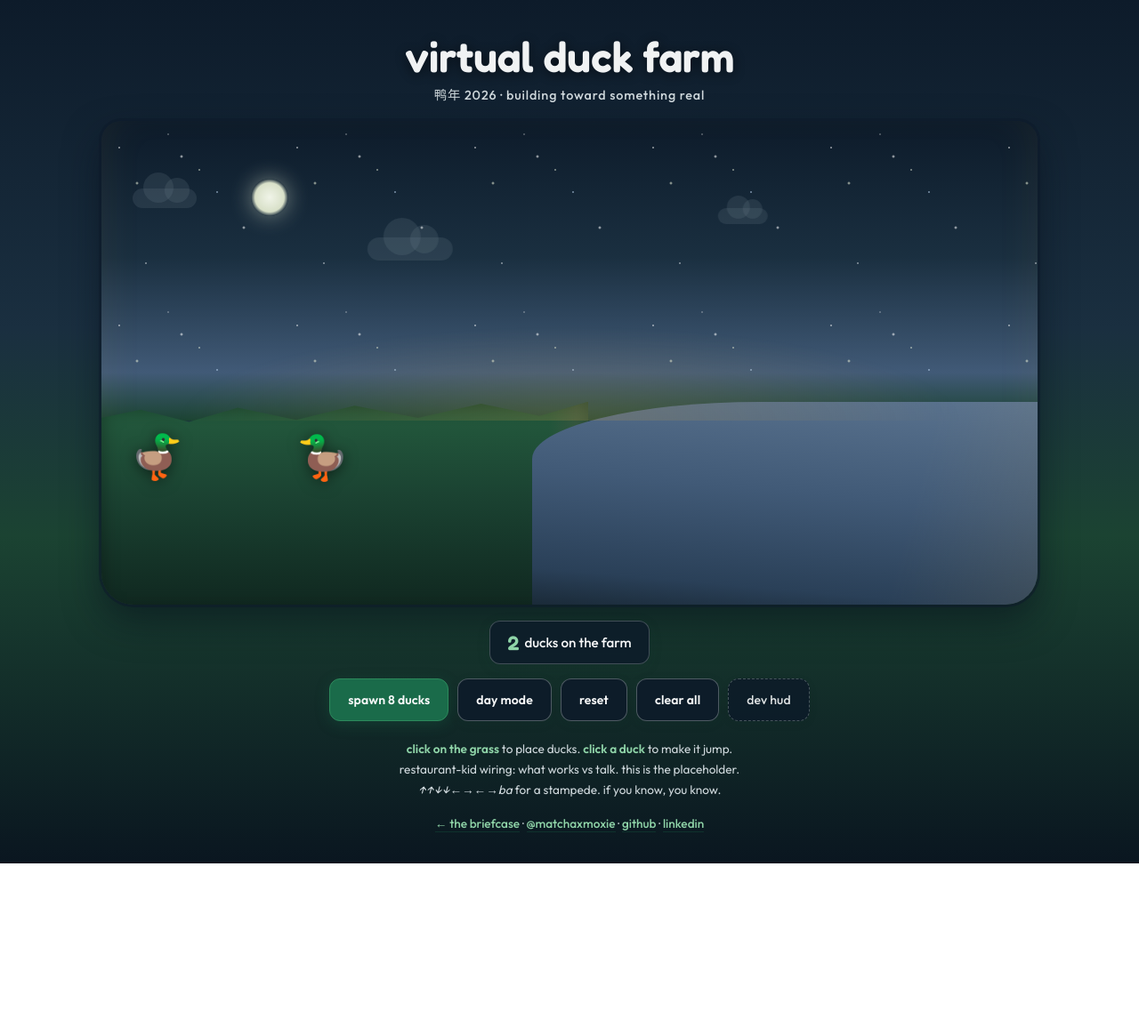
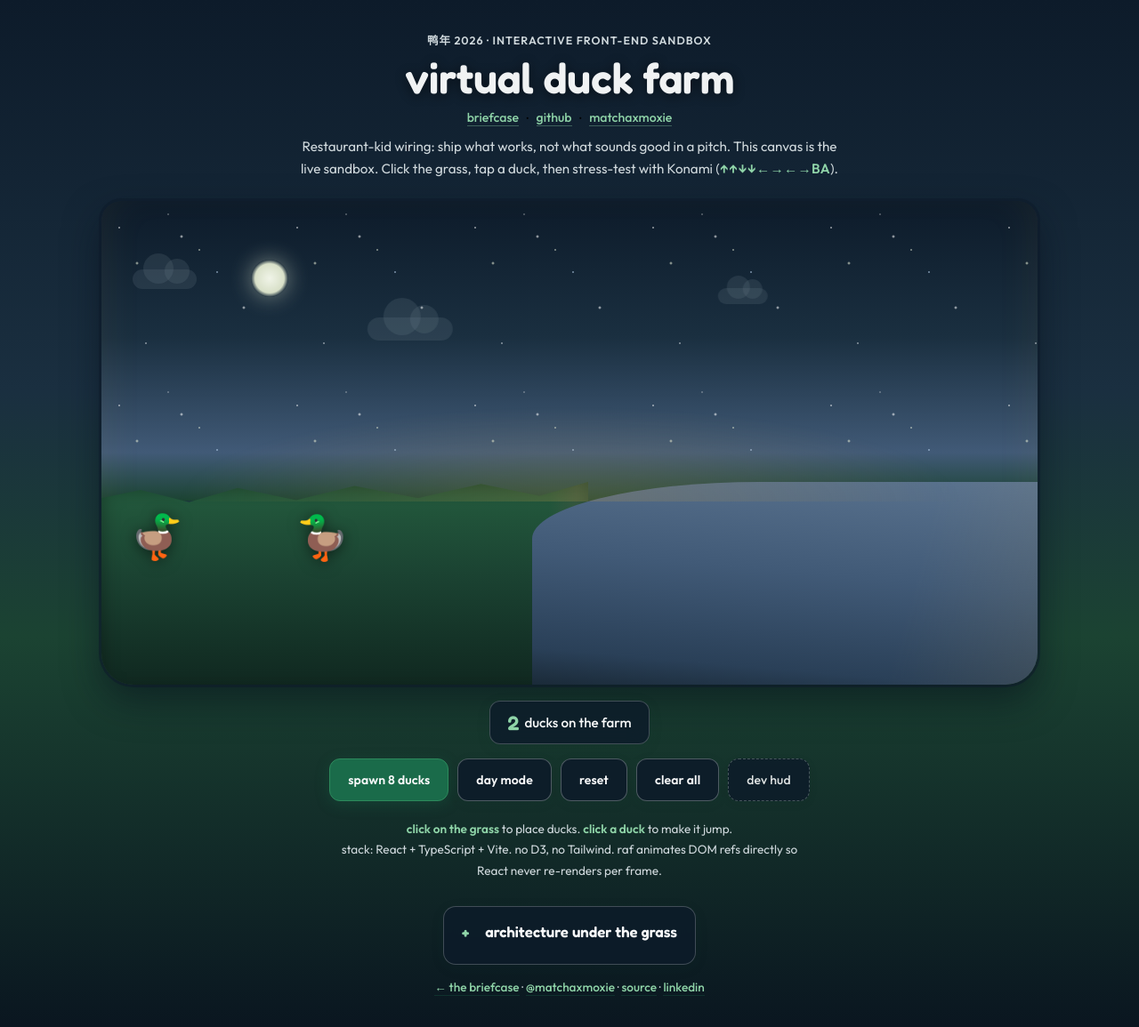
Before and after one commit to jadexzhao/jadexzhao, a React (Vite) app in the folder duck-farm/: page / in a window 1280 px wide. Shown: the whole page at 89% size. Before the commit the page ends 971 px from the top, so only its background shows below. Built offline with nearby package versions, Linux system fonts and the light colour scheme.

Commit message:
功能：将鸭年 duck farm 升级为带架构叙事的作品集沙盒页
标题/导航/导语围绕 LIVE canvas，可展开状态蓝图；保留昼夜、
RAF 无逐帧 setState、Konami toast 与 48px 触控目标。

```diff
--- a/duck-farm/index.html
+++ b/duck-farm/index.html
@@ -3,8 +3,8 @@
   <head>
     <meta charset="UTF-8" />
     <meta name="viewport" content="width=device-width, initial-scale=1.0" />
-    <meta name="description" content="A virtual duck farm: click the grass to spawn ducks. A playful React placeholder for the real thing someday." />
-    <title>virtual duck farm · jade zhao</title>
+    <meta name="description" content="鸭年 2026 · virtual duck farm. Interactive React + TypeScript + Vite front-end sandbox by Jade Zhao. Click the grass, tap a duck, Konami stampede." />
+    <title>鸭年 2026 · virtual duck farm · Interactive Front-End Sandbox</title>
   </head>
   <body>
     <div id="root"></div>
--- a/duck-farm/src/App.tsx
+++ b/duck-farm/src/App.tsx
@@ -259,16 +259,32 @@ export default function App() {
   return (
     <div className={`farm-container${isDay ? '' : ' night-mode'}`}>
       <header className="farm-header">
-        <h1 className="farm-title">
-          <a href="https://jadexzhao.github.io/jadexzhao/">virtual duck farm</a>
-        </h1>
-        <p className="farm-subtitle">鸭年 2026 · building toward something real</p>
+        <p className="farm-eyebrow">鸭年 2026 · Interactive Front-End Sandbox</p>
+        <h1 className="farm-title">virtual duck farm</h1>
+        <nav className="farm-nav" aria-label="portfolio links">
+          <a href="https://jadexzhao.github.io/jadexzhao/">briefcase</a>
+          <span aria-hidden="true">·</span>
+          <a href="https://github.com/jadexzhao">github</a>
+          <span aria-hidden="true">·</span>
+          <a href="https://matchaxmoxie.github.io/matchaxmoxie/">matchaxmoxie</a>
+        </nav>
+        <p className="farm-lede">
+          Restaurant-kid wiring: ship what works, not what sounds good in a pitch.
+          This canvas is the live sandbox. Click the grass, tap a duck, then stress-test
+          with Konami (<em>↑↑↓↓←→←→BA</em>).
+        </p>
       </header>
 
+      <section className="farm-hero" aria-labelledby="sandbox-heading">
+        <h2 id="sandbox-heading" className="visually-hidden">
+          the live sandbox
+        </h2>
         <div
           ref={canvasRef}
           className={`farm-canvas ${isDay ? 'day' : 'night'}`}
           onClick={handleCanvasClick}
+          role="application"
+          aria-label="Interactive duck farm. Click the grass to place ducks."
         >
           {!isDay && <div className="stars" />}
           <div className="cloud cloud-a" aria-hidden="true" />
@@ -302,6 +318,7 @@ export default function App() {
             </div>
           ))}
         </div>
+      </section>
 
       <div className="farm-hud">
         <div className="counter">
@@ -345,21 +362,90 @@ export default function App() {
           <strong>click on the grass</strong> to place ducks.{' '}
           <strong>click a duck</strong> to make it jump.
           <br />
-          restaurant-kid wiring: what works vs talk. this is the placeholder.
-          <br />
-          <em>↑↑↓↓←→←→ba</em> for a stampede. if you know, you know.
+          stack: React + TypeScript + Vite. no D3, no Tailwind. raf animates DOM refs
+          directly so React never re-renders per frame.
         </div>
+      </div>
+
+      <details className="farm-architecture">
+        <summary>architecture under the grass</summary>
+        <div className="arch-body">
+          <ul className="arch-list">
+            <li>
+              <strong>state management.</strong> Duck positions live in a{' '}
+              <code>useRef</code> mutated inside <code>requestAnimationFrame</code>.
+              React state only syncs when ducks are added, cleared, or reset. No{' '}
+              <code>setState</code> per frame.
+            </li>
+            <li>
+              <strong>event listeners.</strong> A window <code>keydown</code> listener
+              tracks the Konami sequence and stamps fifty ducks when complete. Day/night
+              follows the clock unless you toggle manually.
+            </li>
+            <li>
+              <strong>accessibility.</strong> Ducks are keyboard-focusable buttons (Enter /
+              Space). Controls and ducks meet a 48px minimum tap target. Toast uses{' '}
+              <code>aria-live="polite"</code>. Skip the stampede if motion is a problem;
+              reduced-motion preferences quiet title animation where supported.
+            </li>
+          </ul>
+
+          <h3 className="arch-table-title">state engine blueprint</h3>
+          <div className="table-wrap">
+            <table className="arch-table">
+              <caption className="visually-hidden">
+                State engine blueprint for farm interactions
+              </caption>
+              <thead>
+                <tr>
+                  <th scope="col">interaction</th>
+                  <th scope="col">trigger</th>
+                  <th scope="col">mutates</th>
+                  <th scope="col">React re-render?</th>
+                </tr>
+              </thead>
+              <tbody>
+                <tr>
+                  <th scope="row">Grid Click</th>
+                  <td>click grass (y &gt; 60%)</td>
+                  <td>append duck to ref + list</td>
+                  <td>yes (structure change)</td>
+                </tr>
+                <tr>
+                  <th scope="row">Entity Click</th>
+                  <td>click / Enter on a duck</td>
+                  <td>vx flip, slight jump (vy)</td>
+                  <td>no (DOM via raf)</td>
+                </tr>
+                <tr>
+                  <th scope="row">Stampede</th>
+                  <td>Konami ↑↑↓↓←→←→BA</td>
+                  <td>+50 ducks + toast</td>
+                  <td>yes (batch append)</td>
+                </tr>
+                <tr>
+                  <th scope="row">Mode Toggle</th>
+                  <td>day / night button</td>
+                  <td>
+                    <code>isDay</code> + body class
+                  </td>
+                  <td>yes (theme)</td>
+                </tr>
+              </tbody>
+            </table>
+          </div>
+        </div>
+      </details>
 
       <p className="farm-links">
         <a href="https://jadexzhao.github.io/jadexzhao/">← the briefcase</a>
         {' · '}
         <a href="https://matchaxmoxie.github.io/matchaxmoxie/">@matchaxmoxie</a>
         {' · '}
-          <a href="https://github.com/jadexzhao">github</a>
+        <a href="https://github.com/jadexzhao/jadexzhao/tree/main/duck-farm">source</a>
         {' · '}
         <a href="https://www.linkedin.com/in/jadexzhao/">linkedin</a>
       </p>
-      </div>
 
       <div
         className={`farm-toast${toast ? ' visible' : ''}`}
--- a/duck-farm/src/index.css
+++ b/duck-farm/src/index.css
@@ -105,14 +105,24 @@ body.night-farm {
   position: relative;
   z-index: 2;
   padding: 8px 12px 4px;
-  margin-bottom: 4px;
+  margin-bottom: 8px;
+}
+
+.farm-eyebrow {
+  font-family: 'Outfit', sans-serif;
+  font-size: 0.78rem;
+  font-weight: 600;
+  letter-spacing: 0.08em;
+  text-transform: uppercase;
+  color: var(--text-soft);
+  margin-bottom: 6px;
 }
 
 .farm-title {
   font-family: 'Fredoka', 'Outfit', sans-serif;
   font-size: clamp(2rem, 5.5vw, 3rem);
   font-weight: 600;
-  margin-bottom: 4px;
+  margin-bottom: 8px;
   color: var(--jade-ink);
   letter-spacing: -0.01em;
   line-height: 1.15;
@@ -121,6 +131,64 @@ body.night-farm {
     0 2px 12px rgba(20, 53, 40, 0.12);
   -webkit-text-fill-color: unset;
   background: none;
+}
+
+.farm-nav {
+  display: flex;
+  flex-wrap: wrap;
+  align-items: center;
+  justify-content: center;
+  gap: 0.4rem 0.55rem;
+  margin-bottom: 10px;
+  font-size: 0.88rem;
+  font-weight: 500;
+}
+
+.farm-nav a {
+  color: var(--jade);
+  text-decoration: none;
+  border-bottom: 1.5px solid rgba(26, 107, 74, 0.28);
+  transition: border-color 0.2s ease, color 0.2s ease;
+}
+
+.farm-nav a:hover {
+  color: var(--jade-ink);
+  border-bottom-color: var(--jade-ink);
+}
+
+.farm-lede {
+  font-family: 'Outfit', sans-serif;
+  font-size: 0.95rem;
+  line-height: 1.65;
+  color: var(--text-soft);
+  max-width: 38rem;
+  margin: 0 auto 12px;
+  font-weight: 400;
+}
+
+.farm-lede em {
+  font-style: normal;
+  font-weight: 600;
+  color: var(--jade);
+  letter-spacing: 0.02em;
+}
+
+.farm-hero {
+  display: flex;
+  flex-direction: column;
+  flex: 1;
+}
+
+.visually-hidden {
+  position: absolute;
+  width: 1px;
+  height: 1px;
+  padding: 0;
+  margin: -1px;
+  overflow: hidden;
+  clip: rect(0, 0, 0, 0);
+  white-space: nowrap;
+  border: 0;
 }
 
 @media (prefers-reduced-motion: no-preference) {
@@ -156,8 +224,24 @@ body.night-farm {
   text-shadow: 0 2px 14px rgba(0, 0, 0, 0.55);
 }
 
+.farm-container.night-mode .farm-eyebrow,
+.farm-container.night-mode .farm-lede,
 .farm-container.night-mode .farm-subtitle {
   color: var(--night-hud-soft);
+}
+
+.farm-container.night-mode .farm-lede em {
+  color: #8fd4a8;
+}
+
+.farm-container.night-mode .farm-nav a {
+  color: #8fd4a8;
+  border-bottom-color: rgba(143, 212, 168, 0.35);
+}
+
+.farm-container.night-mode .farm-nav a:hover {
+  color: var(--night-hud);
+  border-bottom-color: var(--night-hud);
 }
 
 .farm-container.night-mode .counter,
@@ -227,6 +311,151 @@ body.night-farm {
   font-weight: 500;
   letter-spacing: 0.06em;
   text-transform: none;
+}
+
+.farm-architecture {
+  margin: 28px auto 0;
+  max-width: 640px;
+  text-align: left;
+  background: var(--panel);
+  backdrop-filter: blur(10px);
+  -webkit-backdrop-filter: blur(10px);
+  border: 1.5px solid rgba(45, 107, 58, 0.2);
+  border-radius: 14px;
+  padding: 4px 16px 12px;
+  box-shadow: 0 4px 16px rgba(15, 61, 46, 0.08);
+}
+
+.farm-architecture summary {
+  cursor: pointer;
+  list-style: none;
+  font-family: 'Fredoka', 'Outfit', sans-serif;
+  font-size: 1.05rem;
+  font-weight: 600;
+  color: var(--jade-ink);
+  padding: 12px 4px;
+  min-height: 48px;
+  display: flex;
+  align-items: center;
+}
+
+.farm-architecture summary::-webkit-details-marker {
+  display: none;
+}
+
+.farm-architecture summary::before {
+  content: '+';
+  display: inline-block;
+  width: 1.25rem;
+  margin-right: 0.4rem;
+  color: var(--jade);
+  font-weight: 700;
+}
+
+.farm-architecture[open] summary::before {
+  content: '−';
+}
+
+.arch-body {
+  padding: 0 4px 8px;
+}
+
+.arch-list {
+  margin: 0 0 1.25rem;
+  padding-left: 1.15rem;
+  color: var(--text-soft);
+  font-size: 0.9rem;
+  line-height: 1.65;
+}
+
+.arch-list li + li {
+  margin-top: 0.75rem;
+}
+
+.arch-list code {
+  font-size: 0.82em;
+  background: rgba(26, 107, 74, 0.1);
+  padding: 0.1em 0.35em;
+  border-radius: 4px;
+}
+
+.arch-table-title {
+  font-family: 'Fredoka', 'Outfit', sans-serif;
+  font-size: 0.95rem;
+  font-weight: 600;
+  color: var(--jade-ink);
+  margin-bottom: 0.65rem;
+}
+
+.table-wrap {
+  overflow-x: auto;
+  -webkit-overflow-scrolling: touch;
+}
+
+.arch-table {
+  width: 100%;
+  border-collapse: collapse;
+  font-size: 0.8rem;
+  line-height: 1.45;
+  color: var(--text-soft);
+}
+
+.arch-table th,
+.arch-table td {
+  border: 1px solid rgba(45, 107, 58, 0.18);
+  padding: 0.55rem 0.65rem;
+  text-align: left;
+  vertical-align: top;
+}
+
+.arch-table thead th {
+  background: rgba(26, 107, 74, 0.1);
+  color: var(--jade-ink);
+  font-weight: 600;
+}
+
+.arch-table tbody th {
+  font-weight: 600;
+  color: var(--jade-ink);
+  white-space: nowrap;
+}
+
+.arch-table code {
+  font-size: 0.9em;
+}
+
+.farm-container.night-mode .farm-architecture {
+  background: rgba(13, 27, 42, 0.82);
+  border-color: rgba(248, 249, 250, 0.22);
+}
+
+.farm-container.night-mode .farm-architecture summary,
+.farm-container.night-mode .arch-table-title,
+.farm-container.night-mode .arch-table tbody th,
+.farm-container.night-mode .arch-table thead th {
+  color: var(--night-hud);
+}
+
+.farm-container.night-mode .farm-architecture summary::before {
+  color: #8fd4a8;
+}
+
+.farm-container.night-mode .arch-list,
+.farm-container.night-mode .arch-table {
+  color: var(--night-hud-soft);
+}
+
+.farm-container.night-mode .arch-list code {
+  background: rgba(143, 212, 168, 0.15);
+}
+
+.farm-container.night-mode .arch-table th,
+.farm-container.night-mode .arch-table td {
+  border-color: rgba(248, 249, 250, 0.18);
+}
+
+.farm-container.night-mode .arch-table thead th {
+  background: rgba(143, 212, 168, 0.12);
 }
 
 .farm-canvas {
```
Lines whose indentation alone changed are shown as unchanged.
